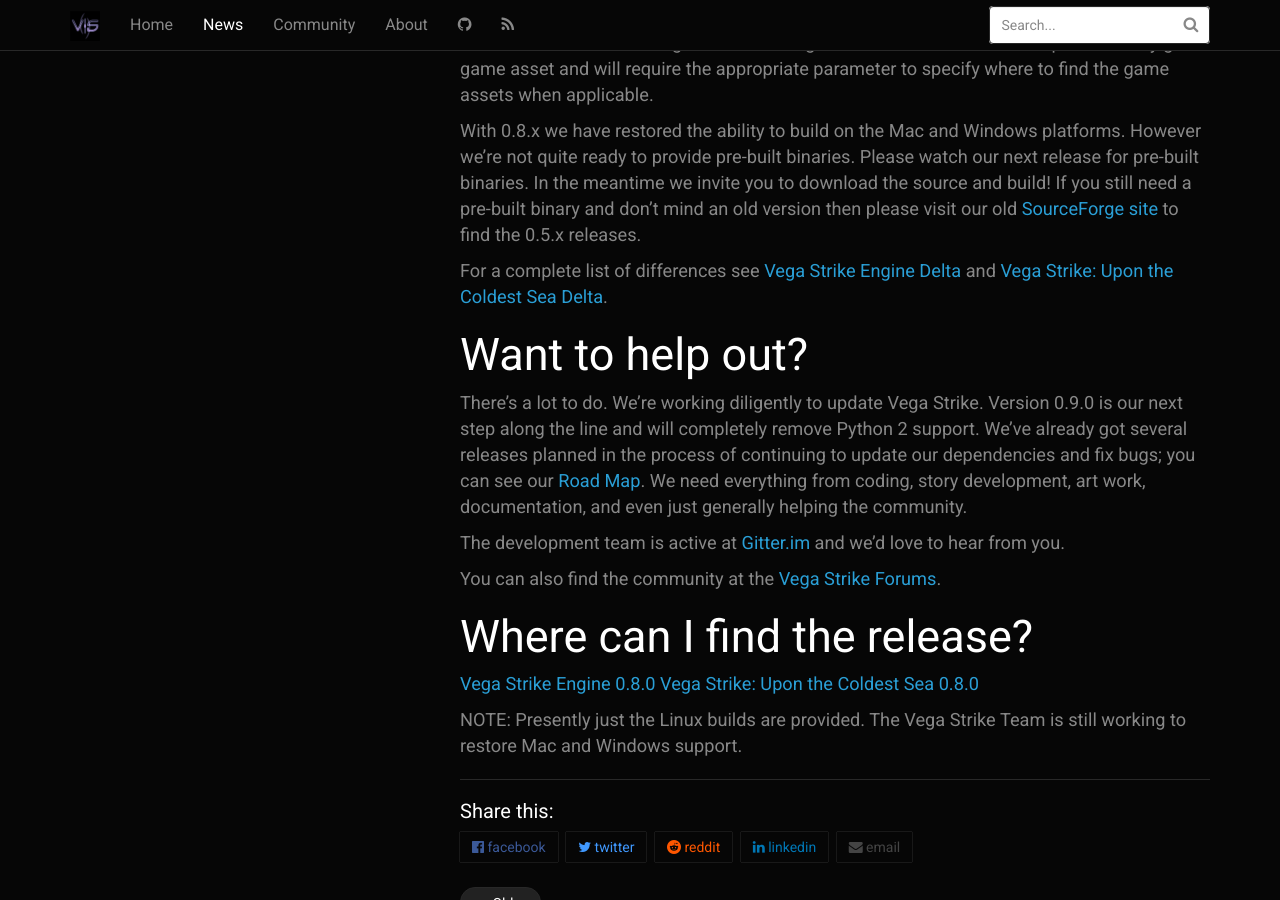
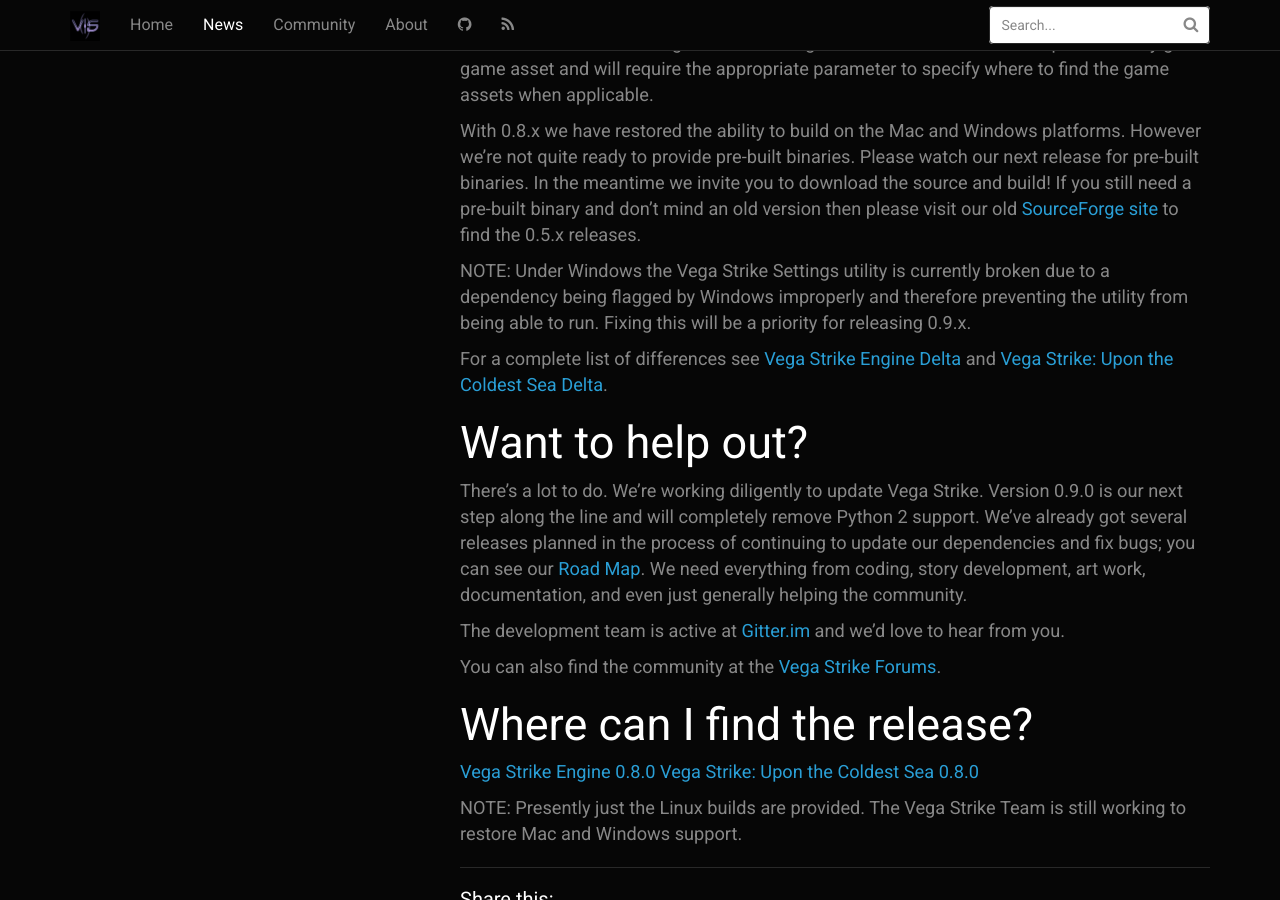
Before and after one commit to vegastrike/vegastrike.github.io, a Jekyll site: the page built from _posts/2022-03-24-vegastrike-0.8.0-release.md, in a window 1280 px wide and 900 px high, scrolled down 977 px. Built offline with Jekyll 4.4.1, drawn with Linux system fonts in a browser that asks for light colours.

```diff
--- a/_posts/2022-03-24-vegastrike-0.8.0-release.md
+++ b/_posts/2022-03-24-vegastrike-0.8.0-release.md
@@ -40,6 +40,9 @@
 binaries. Please watch our next release for pre-built binaries. In the meantime we invite you to download the source and build! If you
 still need a pre-built binary and don't mind an old version then please visit our old [SourceForge site][sf] to find the 0.5.x releases.
 
+NOTE: Under Windows the Vega Strike Settings utility is currently broken due to a dependency being flagged by Windows improperly and
+therefore preventing the utility from being able to run. Fixing this will be a priority for releasing 0.9.x.
+
 For a complete list of differences see [Vega Strike Engine Delta][vsedelta] and [Vega Strike: Upon the Coldest Sea Delta][vsutcsdelta].
 
 ## Want to help out?
```
